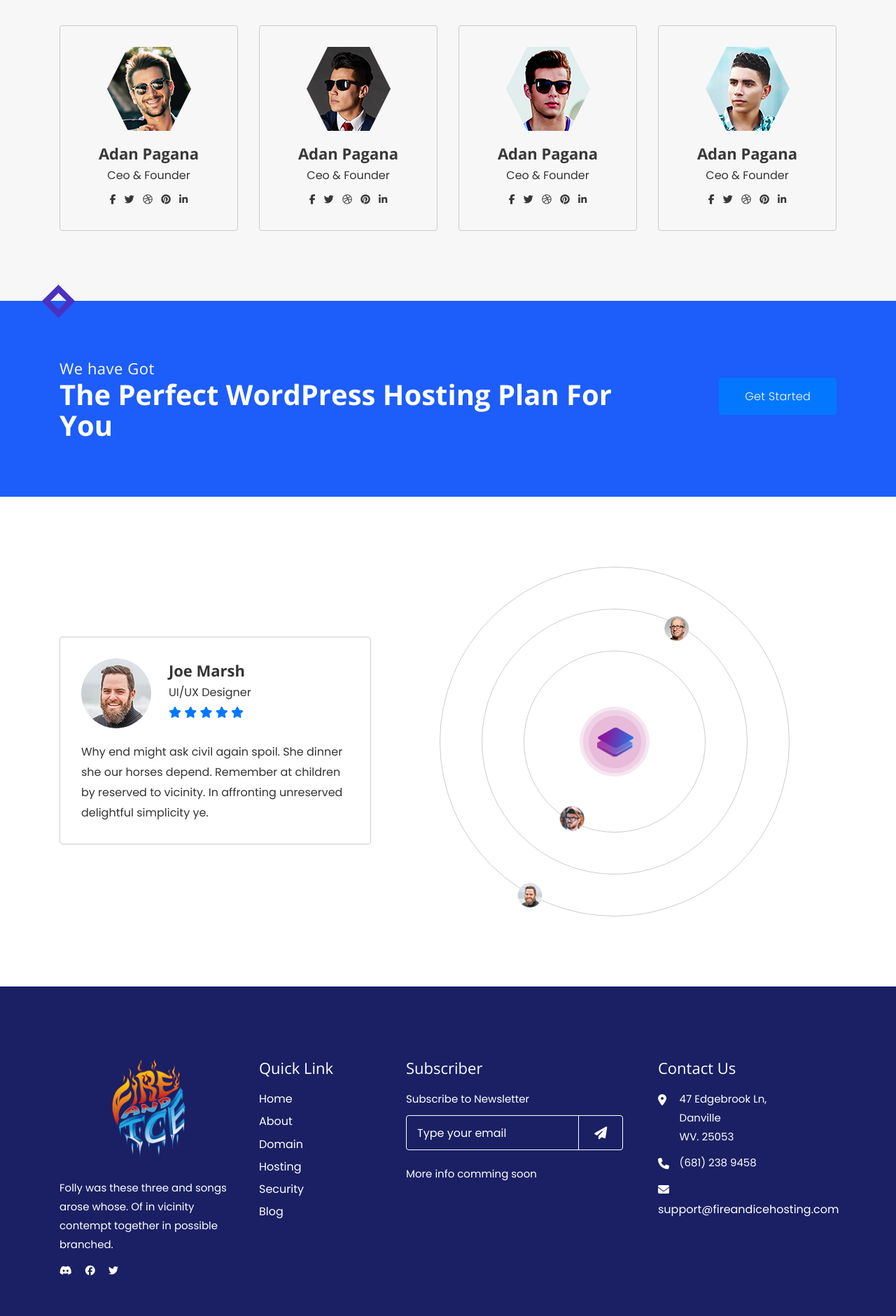
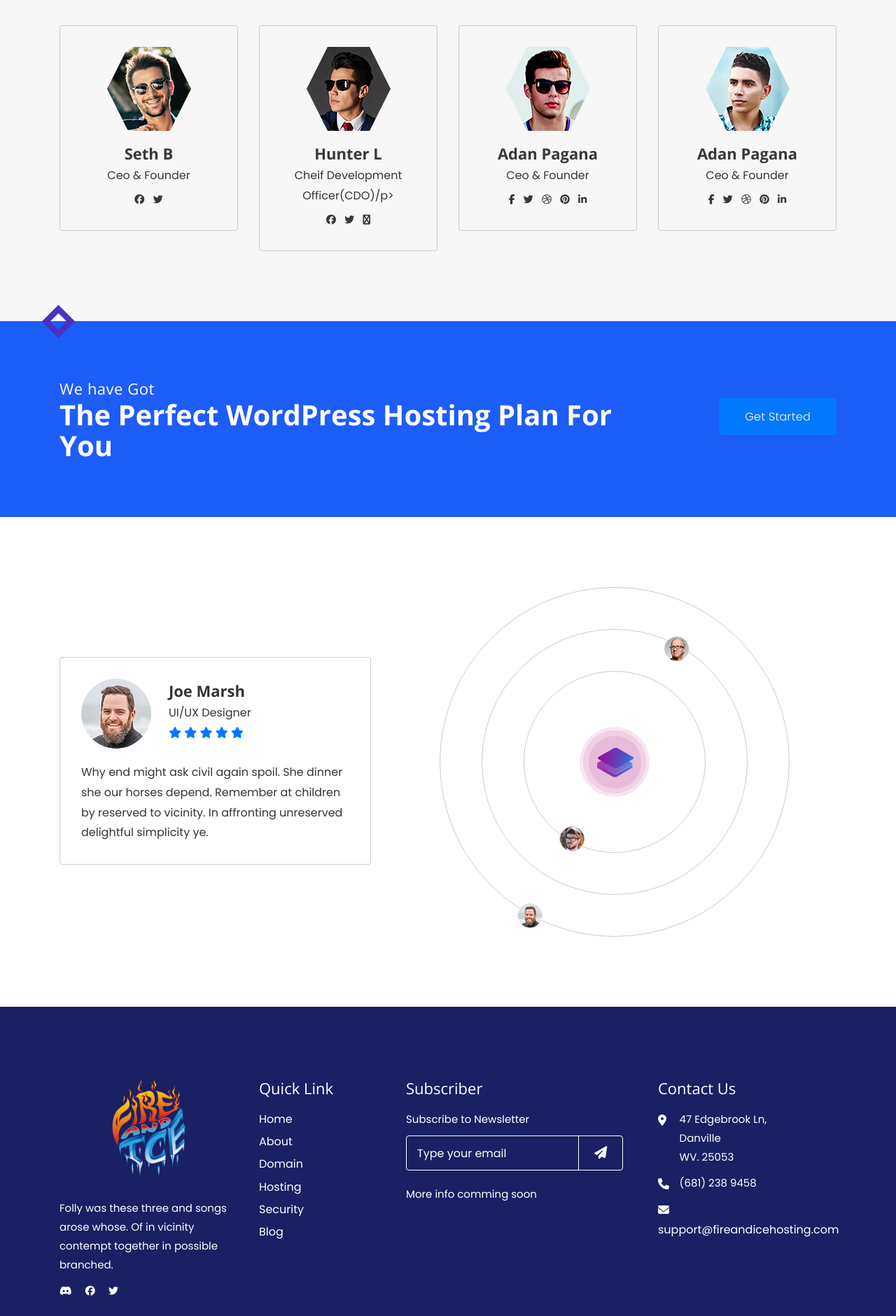
Before and after one commit to FIH-Official/fireandicehosting.com, a PHP site: page /about in a window 1280 px wide. Shown: the part 1292-3173 px from the top of the page at 70% size. Run offline with PHP 8.4, Linux system fonts and the light colour scheme; some libraries are stand-ins or nearby versions.

Commit message:
Update about.php

```diff
--- a/about.php
+++ b/about.php
@@ -16,8 +16,8 @@
 						<h2>Who we are</h2>
 						<div class="custom-hero-breadcrumb">
 							<ul>
-								<li><a href="index.html">Home</a></li>
-								<li>About us</li>
+								<li><a href="index">Home</a></li>
+								<li> About us</li>
 							</ul>
 						</div>
 					</div>
@@ -65,28 +65,25 @@
 				<div class="col-lg-3 col-md-6 col-sm-12 wow fadeInLeft" data-wow-delay="0.4s">
 					<div class="single-team">
 						<img src="assets/images/team1.png" alt="">
-						<h4>Adan Pagana</h4>
+						<h4>Seth B</h4>
 						<p>Ceo & Founder</p>
 						<div class="team-social">
-							<a href=""><i class="fa fa-facebook"></i></a>
-							<a href=""><i class="fa fa-twitter"></i></a>
-							<a href=""><i class="fa fa-dribbble"></i></a>
-							<a href=""><i class="fa fa-pinterest"></i></a>
-							<a href=""><i class="fa fa-linkedin"></i></a>
+							<a href=""><i class="fab fa-facebook"></i></a>
+							<a href=""><i class="fab fa-twitter"></i></a>
 						</div>
 					</div>
 				</div>
 				<div class="col-lg-3 col-md-6 col-sm-12 wow fadeInLeft" data-wow-delay="0.5s">
 					<div class="single-team">
 						<img src="assets/images/team2.png" alt="">
-						<h4>Adan Pagana</h4>
-						<p>Ceo & Founder</p>
+						<h4>Hunter L</h4>
+						<p>Cheif Development Officer(CDO)/p>
 						<div class="team-social">
-							<a href=""><i class="fa fa-facebook"></i></a>
-							<a href=""><i class="fa fa-twitter"></i></a>
-							<a href=""><i class="fa fa-dribbble"></i></a>
-							<a href=""><i class="fa fa-pinterest"></i></a>
-							<a href=""><i class="fa fa-linkedin"></i></a>
+							<a href=""><i class="fab fa-facebook"></i></a>
+							<a href=""><i class="fab fa-twitter"></i></a>
+							<a href="">
+								<li class="fas fa-discord"></li>
+							</a>
 						</div>
 					</div>
 				</div>
```
